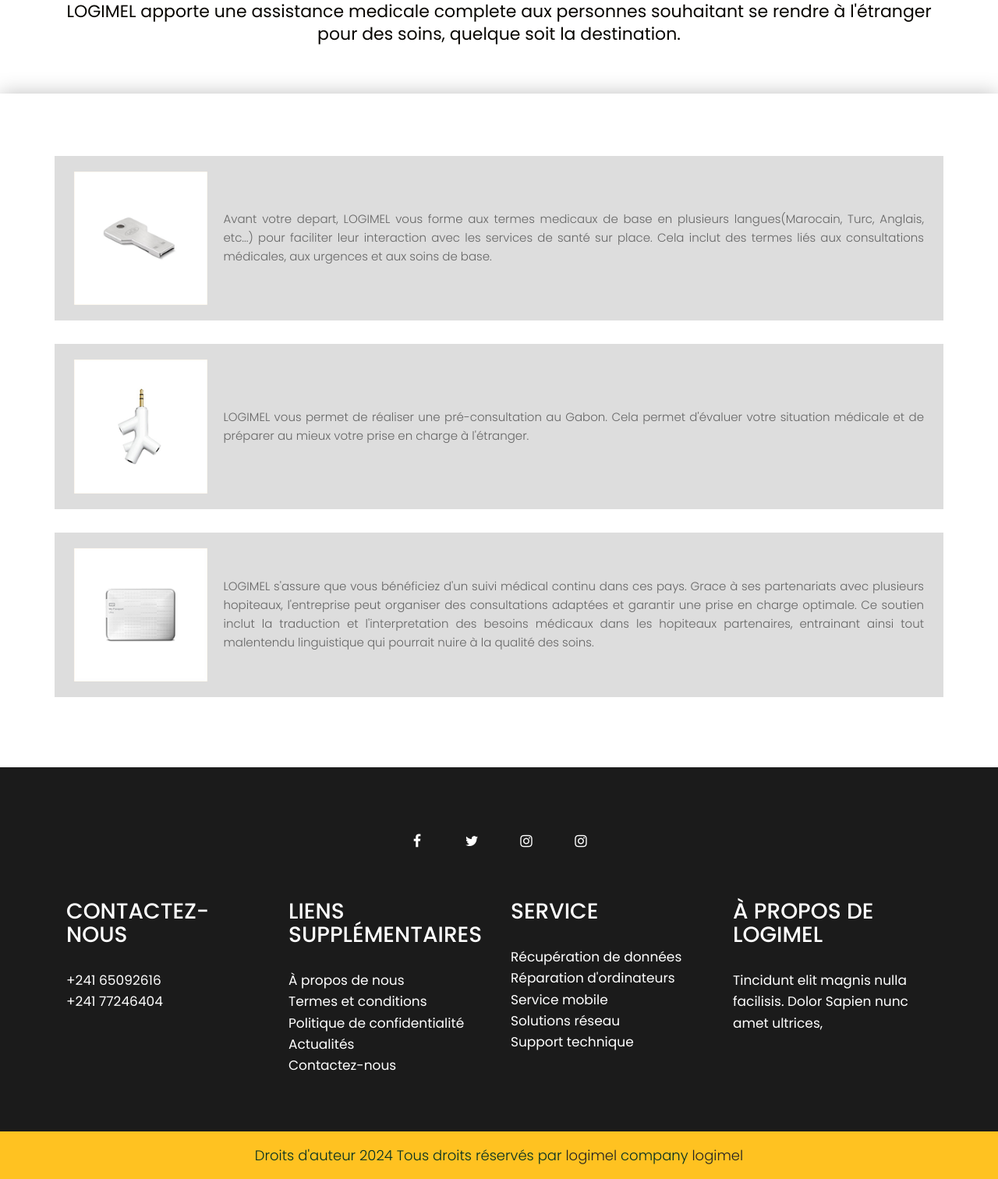
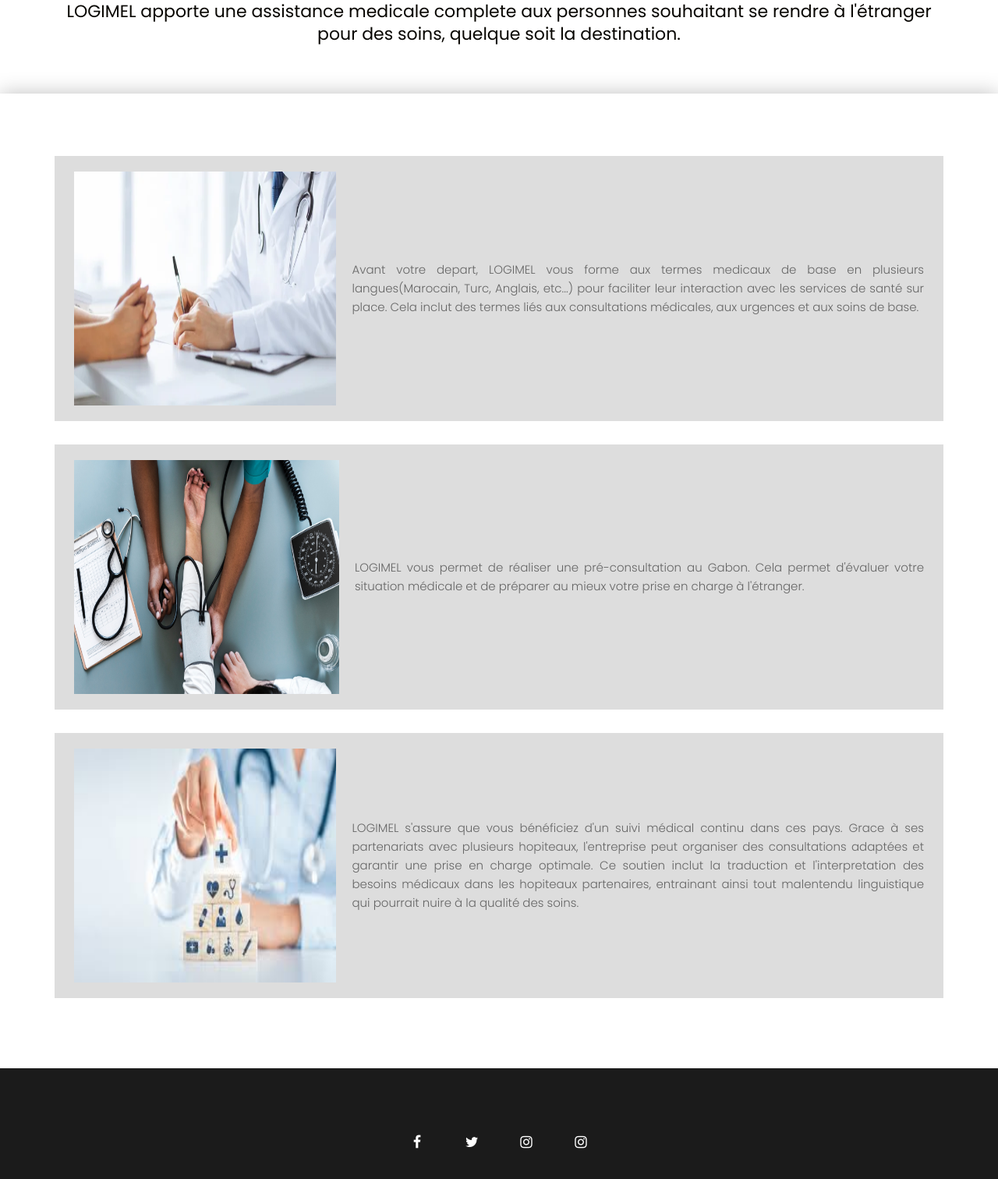
Before and after one commit to logimelTech/logimel_site_web, a Django app: page /nos_service/medical/ in a window 1280 px wide. Shown: the part 454-1966 px from the top of the page at 78% size. Run offline with Django 5.2, Linux system fonts and the light colour scheme; some libraries are stand-ins or nearby versions.

Commit message:
ajout des images aux niveau du service medical

```diff
--- a/application_logimel/templates/services/medical.html
+++ b/application_logimel/templates/services/medical.html
@@ -37,7 +37,7 @@
             <div class="row" style="display: block;">
                <div>
                   <div class="product-box" style="display: flex; justify-content: space-between; align-items: center; width: 100%;">
-                     <i style="float: left;"><img src="{% static 'assets/icon/p1.png' %}"/></i>
+                     <i style="float: left;"><img style="height: 300px; width: 500px;" src="{% static 'assets/images/images1.jpg' %}"/></i>
                      <p style="text-align: justify; width: 100%; margin-left: 20px;">Avant votre depart, LOGIMEL vous forme aux termes
                         medicaux de base en plusieurs langues(Marocain, Turc, Anglais, etc...)
                         pour faciliter leur interaction avec les services de santé sur place.
@@ -47,7 +47,7 @@
                </div>
                <div>
                   <div class="product-box" style="display: flex; justify-content: space-between; align-items: center; width: 100%;">
-                     <i><img src="{% static 'assets/icon/p2.png' %}"/></i>
+                     <i><img style="height: 300px;" src="{% static 'assets/images/images.jpg' %}"/></i>
                      <p style="text-align: justify; width: 100%; margin-left: 20px;">
                         LOGIMEL vous permet de réaliser une pré-consultation au Gabon. Cela permet d'évaluer
                         votre situation médicale et de préparer au mieux votre prise en charge à l'étranger.</p>
@@ -55,7 +55,7 @@
                </div>
                <div>
                   <div class="product-box" style="display: flex; justify-content: space-between; align-items: center; width: 100%;">
-                     <i><img src="{% static 'assets/icon/p3.png' %}"/></i>
+                     <i><img style="height: 300px; width: 500px;" src="{% static 'assets/images/images2.jpeg' %}"/></i>
                      <p style="text-align: justify; width: 100%; margin-left: 20px;">
                         LOGIMEL s'assure que vous bénéficiez d'un suivi médical continu dans ces pays.
                         Grace à ses partenariats avec plusieurs hopiteaux, l'entreprise peut organiser des consultations
```
Also changed, not shown: static/assets/images/images.jpg (added), static/assets/images/images1.jpg (added), static/assets/images/images2.jpeg (added).
